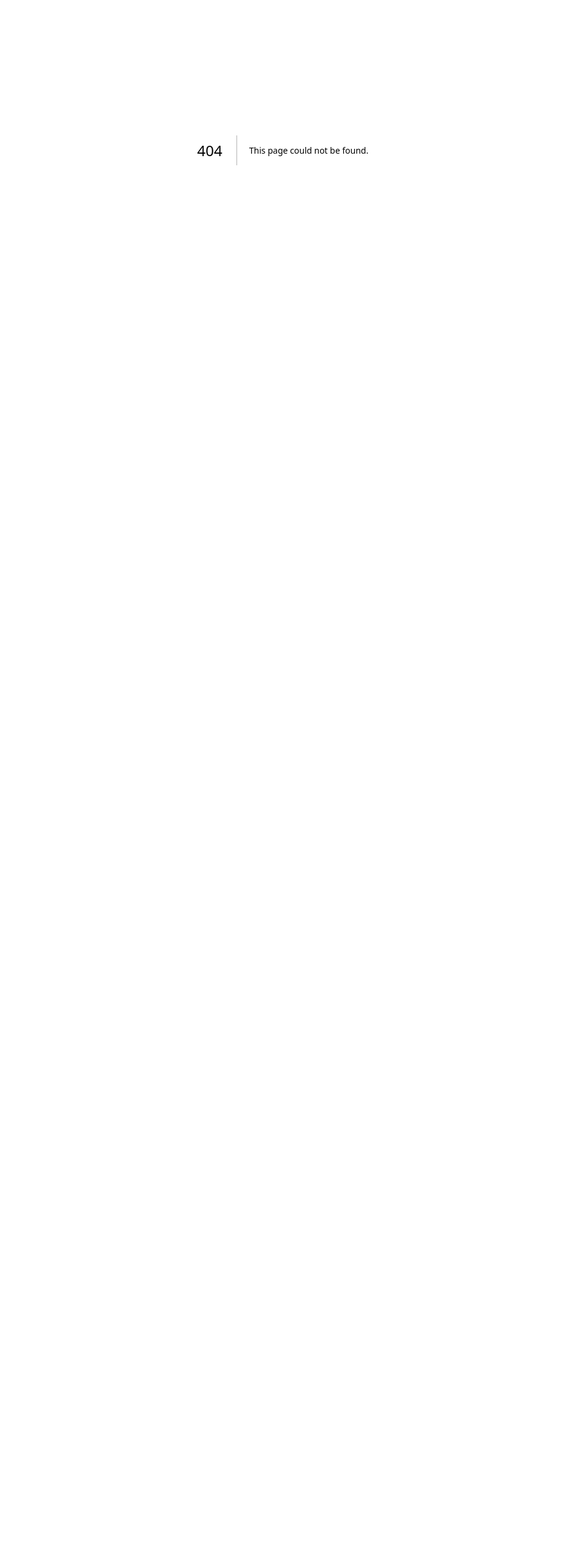
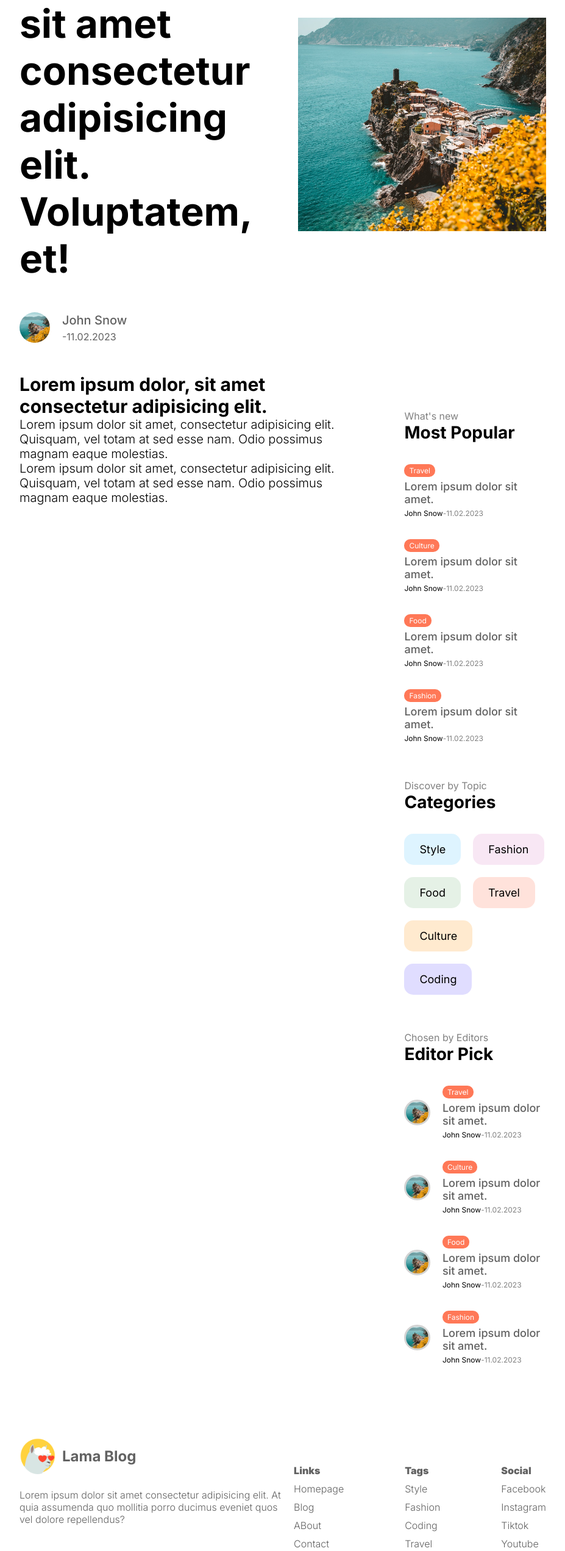
Before and after one commit to shahriartamim2/Next.js-Blog-App, a Next.js app: page /about in a window 1280 px wide. Before the commit this address had no page. Shown: the part 254-2797 px from the top of the page at 61% size, without its empty margins (176-1103 px from the left). Before the commit the page ends 900 px from the top, so only its background shows below. Built offline with nearby package versions, Linux system fonts and the light colour scheme.

Commit message:
Added: Slug Page

```diff
--- /dev/null
+++ b/src/app/[slug]/page.jsx
@@ -0,0 +1,48 @@
+import Menu from "@/src/components/Menu/Menu";
+import Image from "next/image";
+import styles from "./singlePage.module.css";
+
+const page = () => {
+  return (
+    <div className={styles.container}>
+      <div className={styles.infoContainer}>
+        <div className={styles.textContainer}>
+          <h1 className={styles.title}>
+            Lorem ipsum, dolor sit amet consectetur adipisicing elit.
+            Voluptatem, et!
+          </h1>
+          <div className={styles.user}>
+            <div className={styles.userImageContainer}>
+              <Image
+                src="/p1.jpeg"
+                alt="image"
+                fill
+                className={styles.avatar}
+              />
+            </div>
+            <div className={styles.userTextContainer}>
+              <div className={styles.username}>John Snow</div>
+              <div className={styles.date}>-11.02.2023</div>
+            </div>
+          </div>
+        </div>
+        <div className={styles.imageContainer}>
+          <Image src="/p1.jpeg" alt="image" fill className={styles.image} />
+        </div>
+      </div>
+
+      <div className={styles.content}>
+        <div className={styles.post}>
+          <div className={styles.description}>
+            <h2>Lorem ipsum dolor, sit amet consectetur adipisicing elit.</h2>
+            <p>Lorem ipsum dolor sit amet, consectetur adipisicing elit. Quisquam, vel totam at sed esse nam. Odio possimus magnam eaque molestias.</p>
+            <p>Lorem ipsum dolor sit amet, consectetur adipisicing elit. Quisquam, vel totam at sed esse nam. Odio possimus magnam eaque molestias.</p>
+          </div>
+        </div>
+        <Menu />
+      </div>
+    </div>
+  );
+};
+
+export default page;
--- /dev/null
+++ b/src/app/[slug]/singlePage.module.css
@@ -0,0 +1,65 @@
+.container{
+
+}
+
+.infoContainer{
+    display: flex;
+    align-items: center;
+    gap: 50px;
+}
+.textContainer{
+    flex: 1;
+}
+.title{
+    font-size: 64px;
+    margin-bottom: 50px;
+}
+.user{
+    display: flex;
+    align-items: center;
+    gap: 20px;
+}
+.avatar{
+    border-radius: 50%;
+    cursor: pointer;
+}
+.userTextContainer{
+    display: flex;
+    flex-direction: column;
+    gap: 5px;
+    color: var(--softTextColor);
+}
+.username{
+    font-size: 20px;
+    font-weight: 500;
+}
+
+.userImageContainer{
+    width: 50px;
+    height: 50px;
+    position: relative;
+}
+
+
+
+.imageContainer{
+    flex: 1;
+    height: 350px;
+    position: relative;
+}
+.image{
+    object-fit: cover;
+}
+
+.content{
+    display: flex;
+    gap: 50px;
+    margin-top: 50px;
+}
+.post{
+    flex: 5;
+}
+.description{
+    font-size: 20px;
+    font-weight: 300;
+}
--- /dev/null
+++ b/src/app/blog/blogPage.module.css
@@ -0,0 +1,10 @@
+.title{
+    background-color: coral;
+    text-align: center;
+    padding: 5px 0px;
+    color: white;
+}
+.content{
+    display: flex;
+    gap: 30px;
+}
--- a/src/components/Menu/menu.module.css
+++ b/src/components/Menu/menu.module.css
@@ -10,3 +10,8 @@
 .title {
   font-size: 28px;
 }
+@media screen and (max-width:1024px) {
+    .container{
+        display: none;
+    }
+}
--- a/src/components/card/Card.jsx
+++ b/src/components/card/Card.jsx
@@ -11,7 +11,7 @@ const Card = () => {
       <div className={styles.textContainer}>
         <div className={styles.detail}>
           <span className={styles.date}>11.02.2023</span>
-          <span className={styles.category}>Culture</span>
+          <span className={styles.category}>CULTURE</span>
         </div>
         <Link href="/">
           <h1 className={styles.title}>Lorem ipsum dolor sit amet.</h1>
--- a/src/components/footer/Footer.jsx
+++ b/src/components/footer/Footer.jsx
@@ -1,8 +1,72 @@
-import React from "react";
+import Image from "next/image";
 import styles from "./footer.module.css";
+import Link from "next/link";
 
 const Footer = () => {
-  return <div className={styles.container}></div>;
-}
+  return (
+    <div className={styles.container}>
+      <div className={styles.info}>
+        <div className={styles.logo}>
+          <Image
+            src="/logo.png"
+            alt="logo Lama"
+            height={60}
+            width={60}
+            className={styles.logoImage}
+          />
+          <h1 className={styles.logoText}>Lama Blog</h1>
+        </div>
+        <p className={styles.desc}>
+          Lorem ipsum dolor sit amet consectetur adipisicing elit. At quia
+          assumenda quo mollitia porro ducimus eveniet quos vel dolore
+          repellendus?
+        </p>
+        <div className={styles.icons}>
+          <Link href="/">
+            <Image src="/facebook.png" alt="facebook" height={36} width={36} />
+          </Link>
+          <Link href="/">
+            <Image
+              src="/instagram.png"
+              alt="instagram"
+              height={36}
+              width={36}
+            />
+          </Link>
+          <Link href="/">
+            <Image src="/tiktok.png" alt="tiktok" height={36} width={36} />
+          </Link>
+          <Link href="/">
+            <Image src="/youtube.png" alt="youtube" height={36} width={36} />
+          </Link>
+        </div>
+      </div>
+      <div className={styles.links}>
+        <div className={styles.list}>
+          <span className={styles.listTitle}>Links</span>
+          <Link href="/">Homepage</Link>
+          <Link href="/">Blog</Link>
+          <Link href="/">ABout</Link>
+          <Link href="/">Contact</Link>
+        </div>
+        <div className={styles.list}>
+          <span className={styles.listTitle}>Tags</span>
+          <Link href="/">Style</Link>
+          <Link href="/">Fashion</Link>
+          <Link href="/">Coding</Link>
+          <Link href="/">Travel</Link>
+        </div>
+        <div className={styles.list}>
+          <span className={styles.listTitle}>Social</span>
+          <Link href="/">Facebook</Link>
+          <Link href="/">Instagram</Link>
+          <Link href="/">Tiktok</Link>
+          <Link href="/">Youtube</Link>
+        </div>
 
-export default Footer
+      </div>
+    </div>
+  );
+};
+
+export default Footer;
--- a/src/components/footer/footer.module.css
+++ b/src/components/footer/footer.module.css
@@ -0,0 +1,75 @@
+.container{
+    display: flex;
+    justify-content: space-between;
+    align-items: center;
+    margin-top: 30px;
+    padding: 30px 0px;
+    color: var(--softTextColor);
+}
+.info{
+    flex: 1;
+    display: flex;
+    flex-direction: column;
+    gap: 14px;
+}
+.logo{
+    display: flex;
+    gap: 10px;
+    align-items: center;
+}
+.logoText{
+    font-size: 24px;
+}
+.desc{
+    font-weight: 300;
+    padding: 10px 0px;
+}
+.icons{
+    display: flex;
+    gap: 10px;
+    margin-top: 20px;
+}
+
+
+
+
+.links{
+    flex: 1;
+    display: flex;
+    justify-content: flex-end;
+    gap: 100px;
+}
+.list{
+    display: flex;
+    flex-direction: column;
+    gap: 10px;
+    font-weight: 300;
+}
+.listTitle{
+    font-weight: 900;
+}
+
+@media screen and (max-width:1024px) {
+    .links{
+        gap: 50px;
+    }
+}
+
+@media screen and (max-width:768px) {
+    .container{
+        flex-direction: column;
+        gap: 30px;
+    }
+    .links{
+        width: 100%;
+        justify-content: space-between;
+    }
+
+}
+@media screen and (max-width:680px) {
+
+    .links{
+        font-size: 14px;
+    }
+
+}
```
Also changed, not shown: src/app/blog/page.jsx (added, +18 -0 lines), src/components/card/card.module.css (+11 -0 lines), src/components/comments/Comments.jsx (added, +12 -0 lines), src/components/comments/comments.module.jsx (added).
